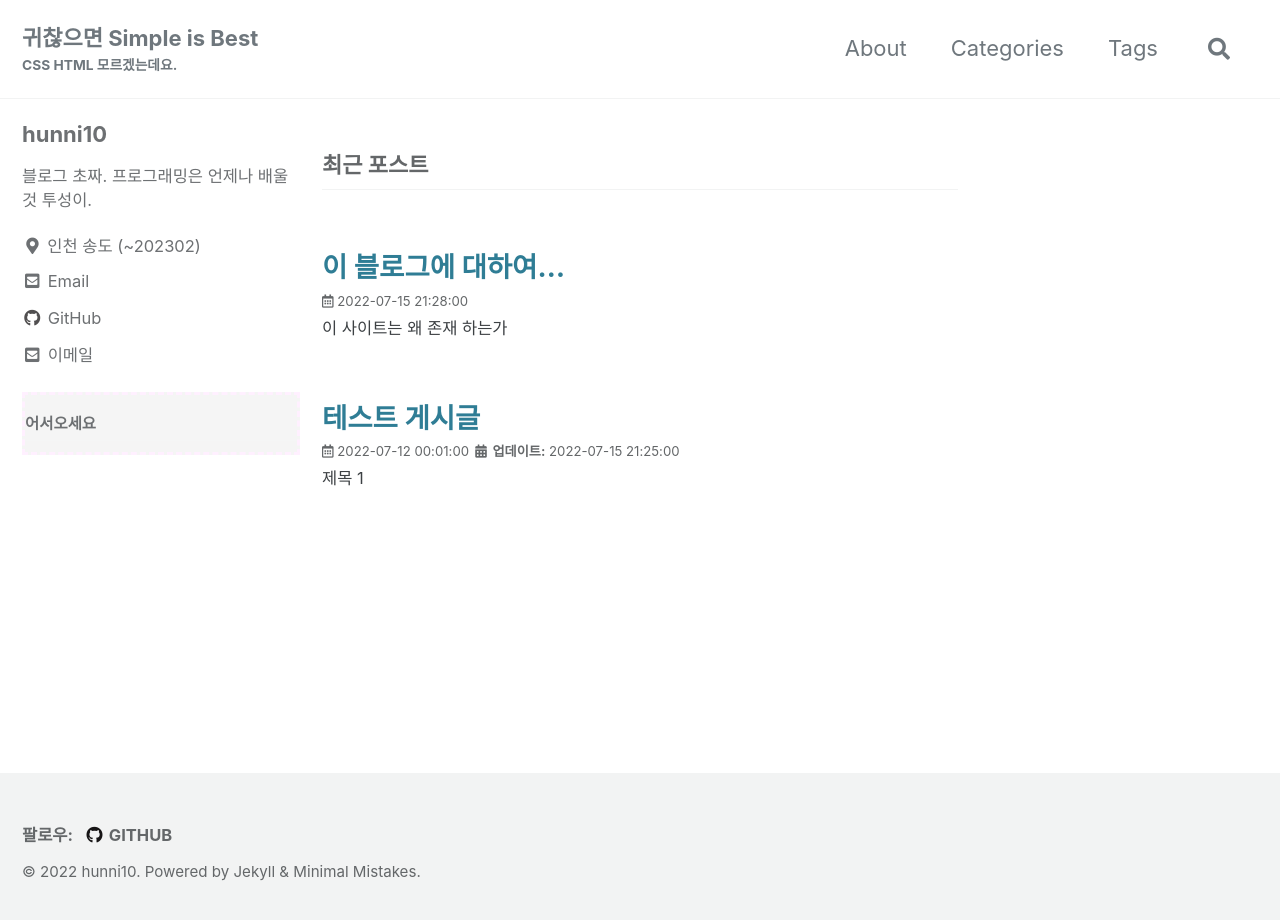
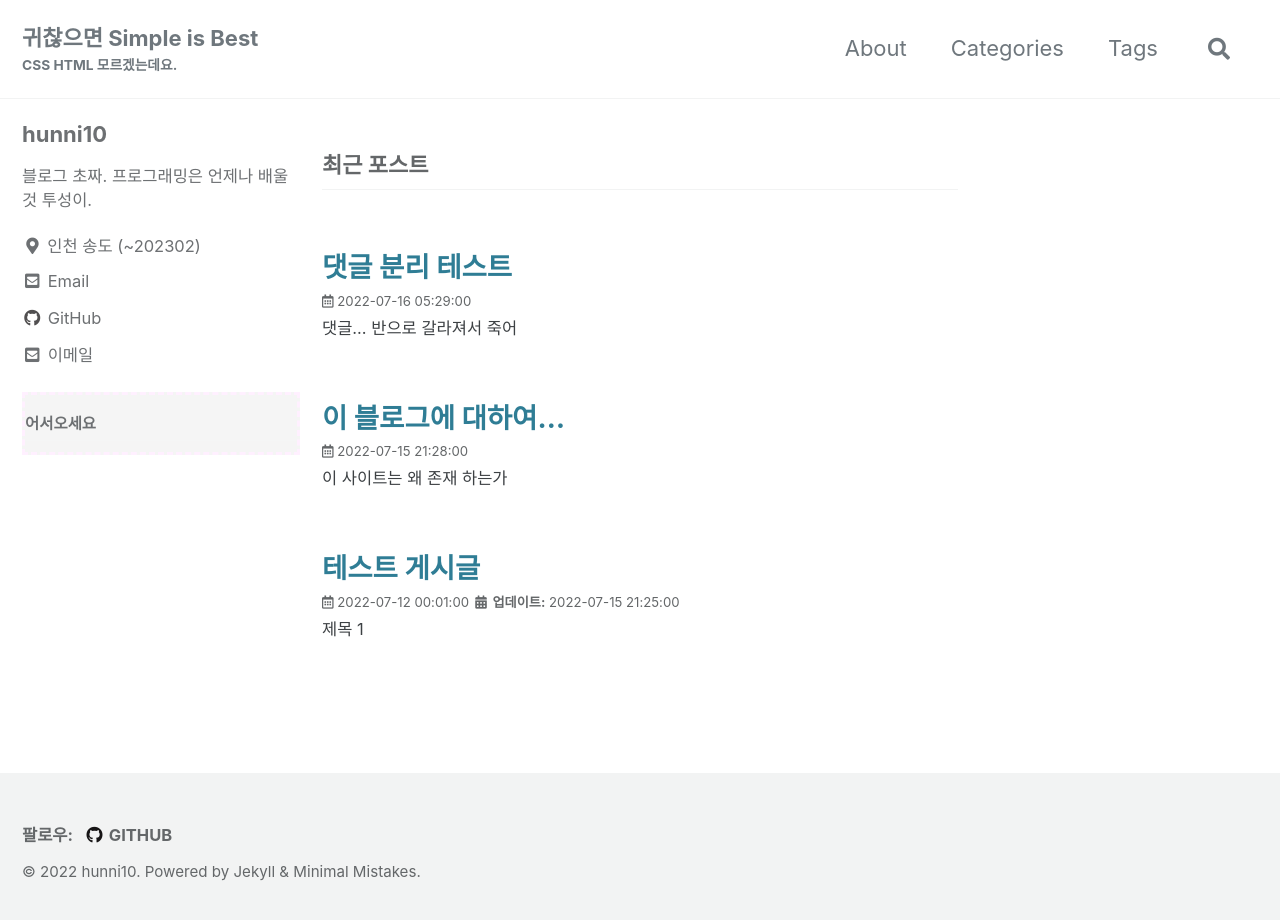
Before and after one commit to hunni10/hunni10.github.io, a Jekyll site: the page built from index.markdown, in a window 1280 px wide and 928 px high. Shown: the top 920 px of the window. Built offline with Jekyll 4.4.1, drawn with Linux system fonts in a browser that asks for light colours; cached includes are drawn as plain includes; the list of posts is cut into pages by our own code.

Commit message:
comment_test

```diff
--- a/_layouts/default.html
+++ b/_layouts/default.html
@@ -15,7 +15,8 @@
   </head>
 
   <body class="layout--{{ page.layout | default: layout.layout }}{% if page.classes or layout.classes %}{{ page.classes | default: layout.classes | join: ' ' | prepend: ' ' }}{% endif %}">
-    {% include_cached skip-links.html %}
+
+	{% include_cached skip-links.html %}
     {% include_cached masthead.html %}
 
     <div class="initial-content">
--- /dev/null
+++ b/_posts/2022-07-16-comment_test.md
@@ -0,0 +1,9 @@
+---
+title: "댓글 분리 테스트"
+layout: single
+date: 2022-07-16 5:29:00 +0900
+lastmod:
+---
+
+댓글...
+반으로 갈라져서 죽어
```
